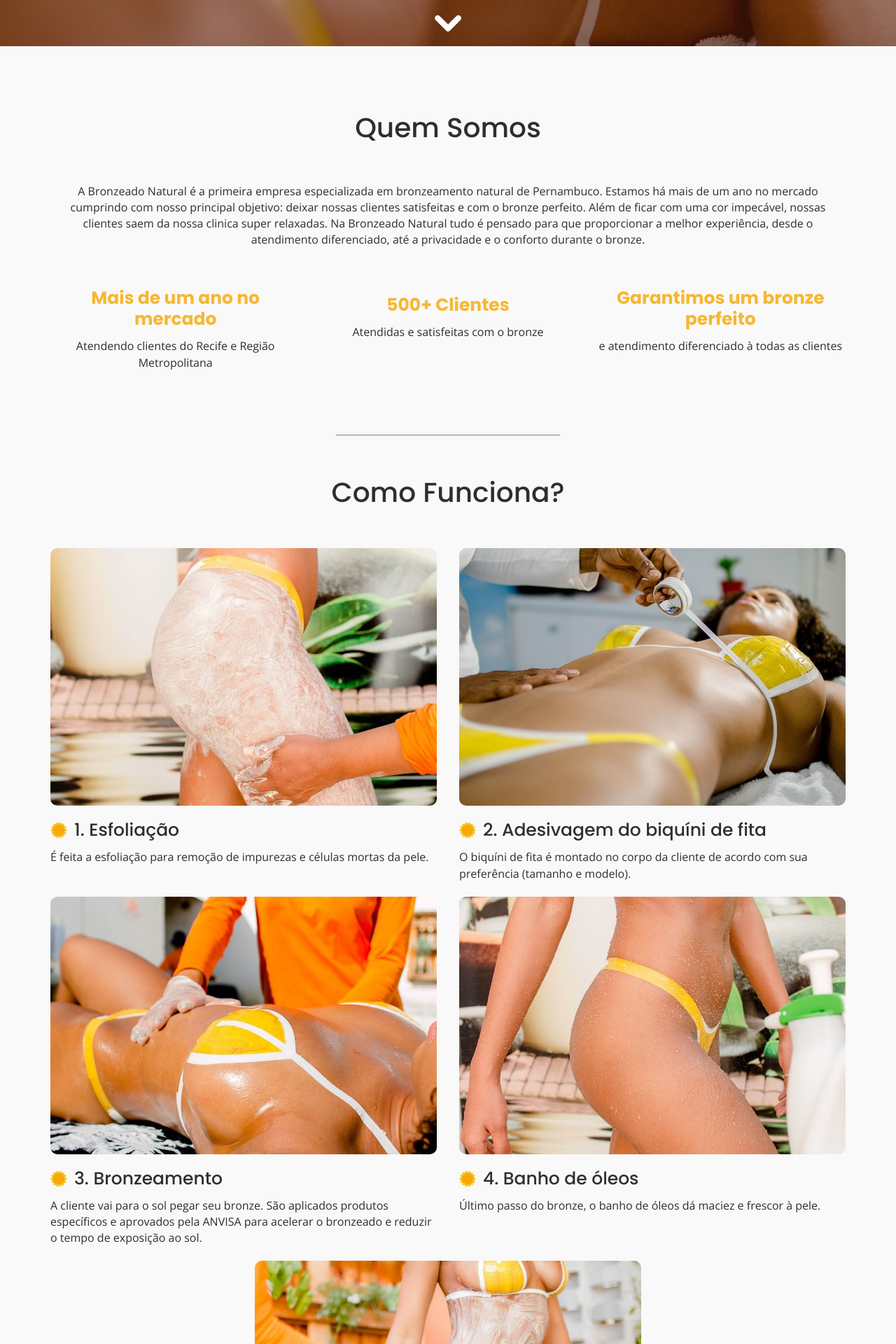
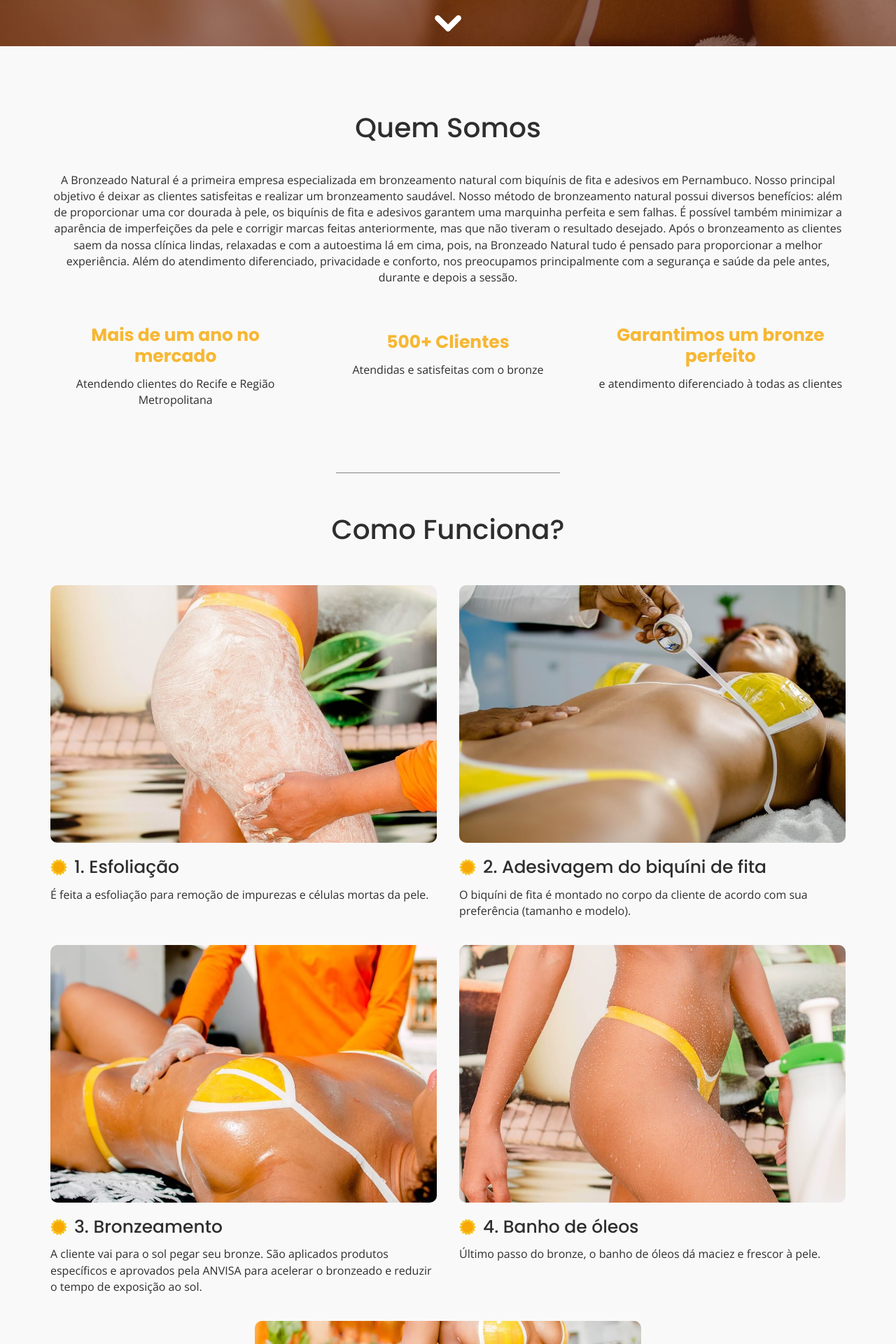
Before and after one commit to betodasilva/bronzeadonatural, a Jekyll site: the page built from index.md, in a window 1280 px wide. Shown: the part 744-2664 px from the top of the page at 70% size. Built offline with Jekyll 4.4.1, drawn with Linux system fonts in a browser that asks for light colours; nearby versions of some CDN libraries.

Commit message:
Adjustments

```diff
--- a/_layouts/default.html
+++ b/_layouts/default.html
@@ -33,8 +33,13 @@
       <div class="container">
         <section id="quem-somos" class="row center-xs section-margin">
           <div class="col-xs-12">
-            <h1 class="title medium">Quem Somos</h1>
-            <p>A Bronzeado Natural é a primeira empresa especializada em bronzeamento natural de Pernambuco. Estamos há mais de um ano no mercado cumprindo com nosso principal objetivo: deixar nossas clientes satisfeitas e com o bronze perfeito. Além de ficar com uma cor impecável, nossas clientes saem da nossa clinica super relaxadas. Na Bronzeado Natural tudo é pensado para que proporcionar a melhor experiência, desde o atendimento diferenciado, até a privacidade e o conforto durante o bronze.</p>
+            <h1 class="title medium" style="margin-bottom: 1em;">Quem Somos</h1>
+            <p>
+              A Bronzeado Natural é a primeira empresa especializada em bronzeamento natural com biquínis de fita e adesivos em Pernambuco. Nosso principal objetivo é deixar as clientes satisfeitas e realizar um bronzeamento saudável.
+              Nosso método de bronzeamento natural possui diversos benefícios: além de proporcionar uma cor dourada à pele, os biquínis de fita e adesivos garantem uma marquinha perfeita e sem falhas. É possível também minimizar a aparência de imperfeições da pele e corrigir marcas feitas anteriormente, mas que não tiveram o resultado desejado.
+              Após o bronzeamento as clientes saem da nossa clínica lindas, relaxadas e com a autoestima lá em cima, pois, na Bronzeado Natural tudo é pensado para proporcionar a melhor experiência. Além do atendimento diferenciado, privacidade e conforto, nos preocupamos principalmente com a segurança e saúde da pele antes, durante e depois a sessão.
+
+            </p>
           </div>
           <div class="short col-sm-4">
             <h3 class="title bold orange">Mais de um ano no mercado</h3>
@@ -54,27 +59,27 @@
           <div class="col-xs-12 center-xs">
             <h1 class="title medium">Como Funciona?</h1>
           </div>
-          <div class="col-xs-12 col-sm-6 start-sm">
+          <div class="col-xs-12 col-sm-6 start-sm margin-mobile">
             <img src="/assets/images/1.jpg" alt="Esfoliação" class="rounded">
             <h3 class="title medium"><i class="icon icon-sun" aria-hidden="true"></i>1. Esfoliação</h3>
             <p>É feita a esfoliação para remoção de impurezas e células mortas da pele.</p>
           </div>
-          <div class="col-xs-12 col-sm-6 start-sm">
+          <div class="col-xs-12 col-sm-6 start-sm margin-mobile">
             <img src="/assets/images/2.jpg" alt="Esfoliação" class="rounded">
             <h3 class="title medium"><i class="icon icon-sun" aria-hidden="true"></i>2. Adesivagem do biquíni de fita</h3>
             <p>O biquíni de fita é montado no corpo da cliente de acordo com sua preferência (tamanho e modelo).</p>
           </div>
-          <div class="col-xs-12 col-sm-6 start-sm">
+          <div class="col-xs-12 col-sm-6 start-sm margin-mobile">
             <img src="/assets/images/3.jpg" alt="Esfoliação" class="rounded">
             <h3 class="title medium"><i class="icon icon-sun" aria-hidden="true"></i>3. Bronzeamento</h3>
             <p>A cliente vai para o sol pegar seu bronze. São aplicados produtos específicos e aprovados pela ANVISA para acelerar o bronzeado e reduzir o tempo de exposição ao sol.</p>
           </div>
-          <div class="col-xs-12 col-sm-6 start-sm">
+          <div class="col-xs-12 col-sm-6 start-sm margin-mobile">
             <img src="/assets/images/4.jpg" alt="Esfoliação" class="rounded">
             <h3 class="title medium"><i class="icon icon-sun" aria-hidden="true"></i>4. Banho de óleos</h3>
             <p>Último passo do bronze, o banho de óleos dá maciez e frescor à pele.</p>
           </div>
-          <div class="col-xs-12 col-sm-6 start-sm" style="margin: 0 auto;">
+          <div class="col-xs-12 col-sm-6 start-sm margin-mobile" style="margin: 0 auto;">
             <img src="/assets/images/5.jpg" alt="Esfoliação" class="rounded">
             <h3 class="title medium"><i class="icon icon-sun" aria-hidden="true"></i>5. Banho de Lua (adicional)</h3>
             <p> Para garantir um resultado ainda melhor, a cliente pode acrescentar à sua sessão o banho de lua que garante pelos douradinhos sem agredir a pele.</p>
--- a/_sass/main.scss
+++ b/_sass/main.scss
@@ -330,6 +330,8 @@ img {
 		> a {
 			display: block;
 			text-align: center;
+			font-size: 18px;
+			line-height: 3;
 			&:after { display: none !important; }
 		}
 	}
@@ -557,3 +559,11 @@ p.observacoes {
 .contact {
 	padding-bottom: 3em;
 }
+
+
+.margin-mobile {
+	margin-bottom: 1em;
+	@media (max-width: 480px) {
+		margin-bottom: 2em;
+	}
+}
```
